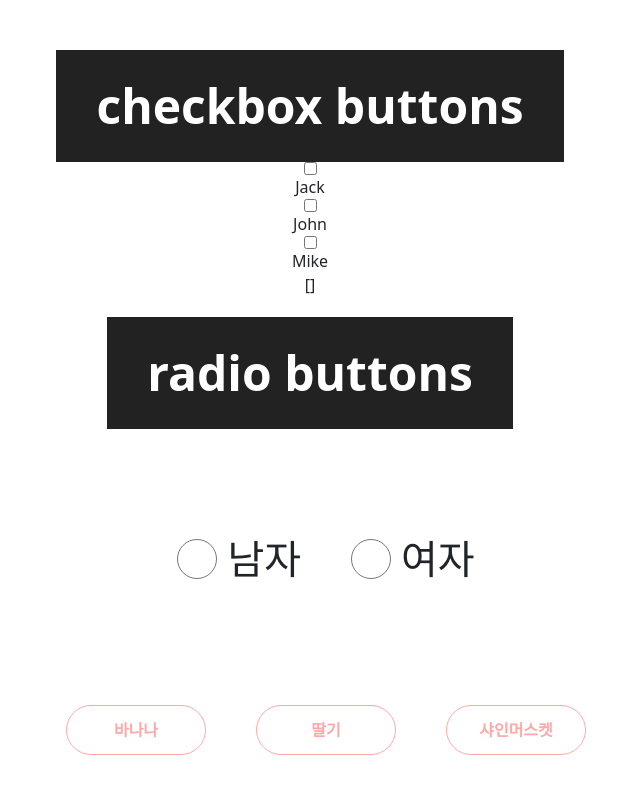
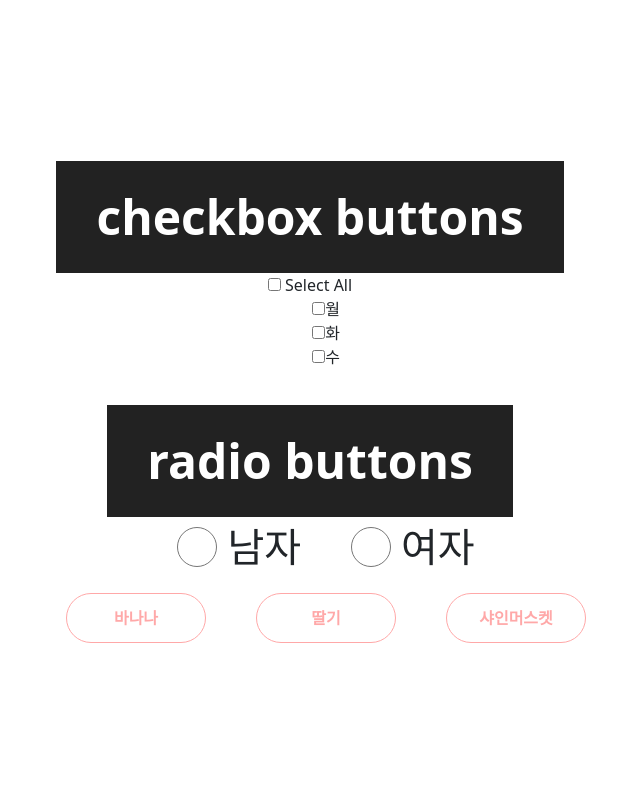
Before and after one commit to soyeonkim0404/vue-study, a Vue app: page /inputStudy in a window 1280 px wide. Shown: the top 794 px of the page, without its empty margins (330-970 px from the left). Built offline with nearby package versions, Linux system fonts and the light colour scheme.

Commit message:
체크박스 커밋

```diff
--- /dev/null
+++ b/src/components/InputCheckbox.vue
@@ -0,0 +1,40 @@
+<template>
+  <ul class="input-checkbox">
+    <li v-for="(item, index) in items" :key="index">
+      <label :for="item.value" :class="{ checked: item.value === chkVal }">
+        <input
+          type="checkbox"
+          :value="item.value"
+          v-bind="$attrs"
+          @change="onChange(item.value)"
+        />
+        <i class="icon"></i>
+        <span>{{ item.label }}</span>
+      </label>
+    </li>
+  </ul>
+</template>
+
+<script>
+export default {
+  name: 'InputCheckbox',
+  props: ['items'],
+  inheritAttrs: false,
+  model: {
+    prop: 'value',
+    event: 'change',
+  },
+  data() {
+    return {
+      chkVal: [],
+    };
+  },
+  methods: {
+    onChange(val) {
+      this.$emit('change', val);
+    },
+  },
+};
+</script>
+
+<style scoped></style>
--- a/src/components/InputRadio.vue
+++ b/src/components/InputRadio.vue
@@ -1,5 +1,4 @@
 <template>
-  <div>
   <ul class="input-radio">
     <li v-for="(item, index) in items" :key="index">
       <label :for="item.value" :class="{ checked: item.value === chkVal }">
@@ -14,7 +13,6 @@
       </label>
     </li>
   </ul>
-  </div>
 </template>
 
 <script>
--- a/src/views/input-study.vue
+++ b/src/views/input-study.vue
@@ -2,14 +2,26 @@
   <div class="wrap">
     <div class="page-title">checkbox buttons</div>
 
-    <input type="checkbox" id="jack" value="Jack" v-model="checkedNames" />
-    <label for="jack">Jack</label>
-    <input type="checkbox" id="john" value="John" v-model="checkedNames" />
-    <label for="john">John</label>
-    <input type="checkbox" id="mike" value="Mike" v-model="checkedNames" />
-    <label for="mike">Mike</label>
+    <label>
+      <input type="checkbox" v-model="select_all" @click="select" />
+      Select All
+    </label>
 
-    <span>{{ checkedNames }}</span>
+    <InputCheckbox v-model="weekDay" :items="weekDayItems" />
+    <!--    <ul>
+      <li v-for="(item, index) in weekDayItems" :key="index">
+        <label>
+          <input
+            type="checkbox"
+            :value="item.value"
+            v-model="weekDay"
+            @change="sel"
+          />
+          <i></i>
+          <span>{{ item.label }}</span>
+        </label>
+      </li>
+    </ul>-->
 
     <div class="page-title">radio buttons</div>
     <InputRadio v-model="gender" :items="genderItems" />
@@ -19,10 +31,13 @@
 
 <script>
 import InputRadio from '../components/InputRadio';
+import InputCheckbox from '../components/InputCheckbox';
+
 export default {
   name: 'input-study',
   components: {
     InputRadio,
+    InputCheckbox,
   },
   data() {
     return {
@@ -57,8 +72,60 @@ export default {
           name: 'fruitChk',
         },
       ],
-      checkedNames: [],
+      select_all: false,
+      weekDay: [],
+      weekDayItems: [
+        {
+          label: '월',
+          value: 'monday',
+        },
+        {
+          label: '화',
+          value: 'tuesday',
+        },
+        {
+          label: '수',
+          value: 'wednesday',
+        },
+        /*{
+          label: '목',
+          value: 'thursday',
+        },
+        {
+          label: '금',
+          value: 'friday',
+        },
+        {
+          label: '토',
+          value: 'saturday',
+        },
+        {
+          label: '일',
+          value: 'sunday',
+        },*/
+      ],
     };
+  },
+  methods: {
+    select() {
+      this.weekDay = [];
+      if (!this.select_all) {
+        this.weekDayItems.forEach((e) => {
+          this.weekDay.push(e.value);
+        });
+      }
+    },
+    sel() {
+      if (
+        this.weekDay.length === this.weekDayItems.length &&
+        !this.select_all
+      ) {
+        //this.select();
+        this.select_all = true;
+      } else {
+        this.select_all = false;
+      }
+    },
   },
 };
 </script>
```
Lines whose indentation alone changed are shown as unchanged.
